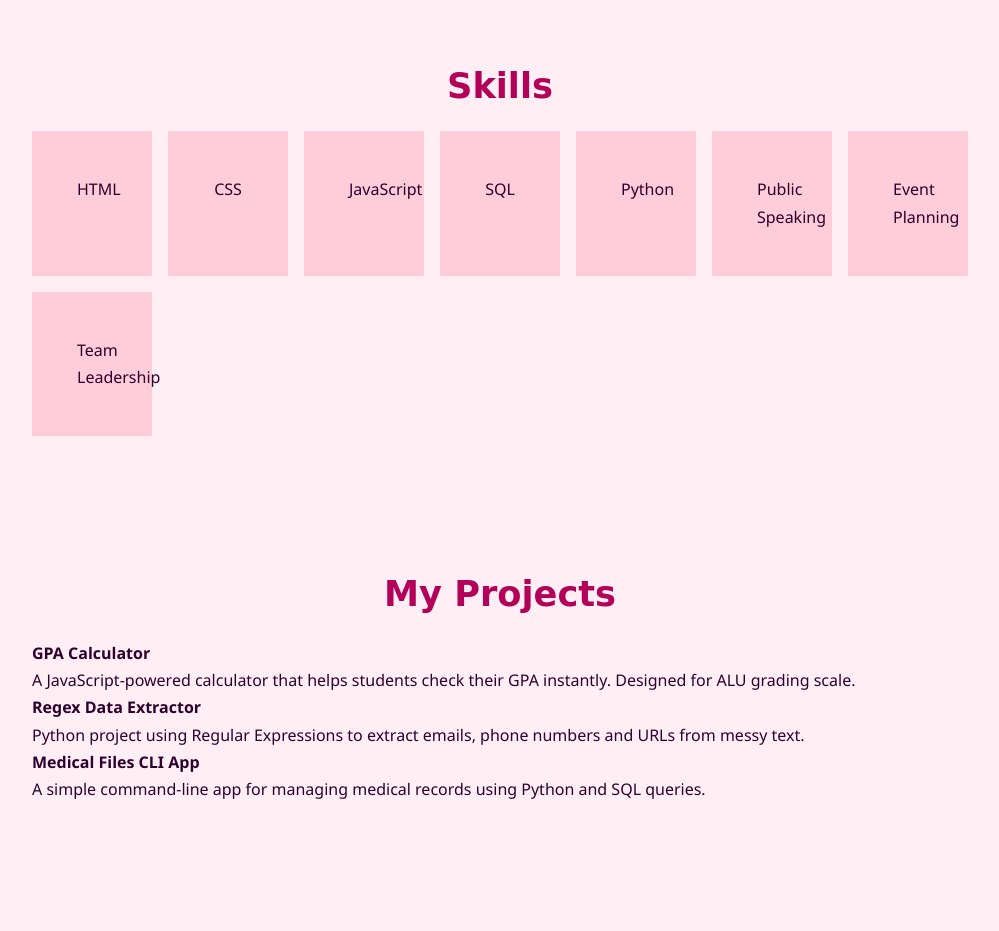
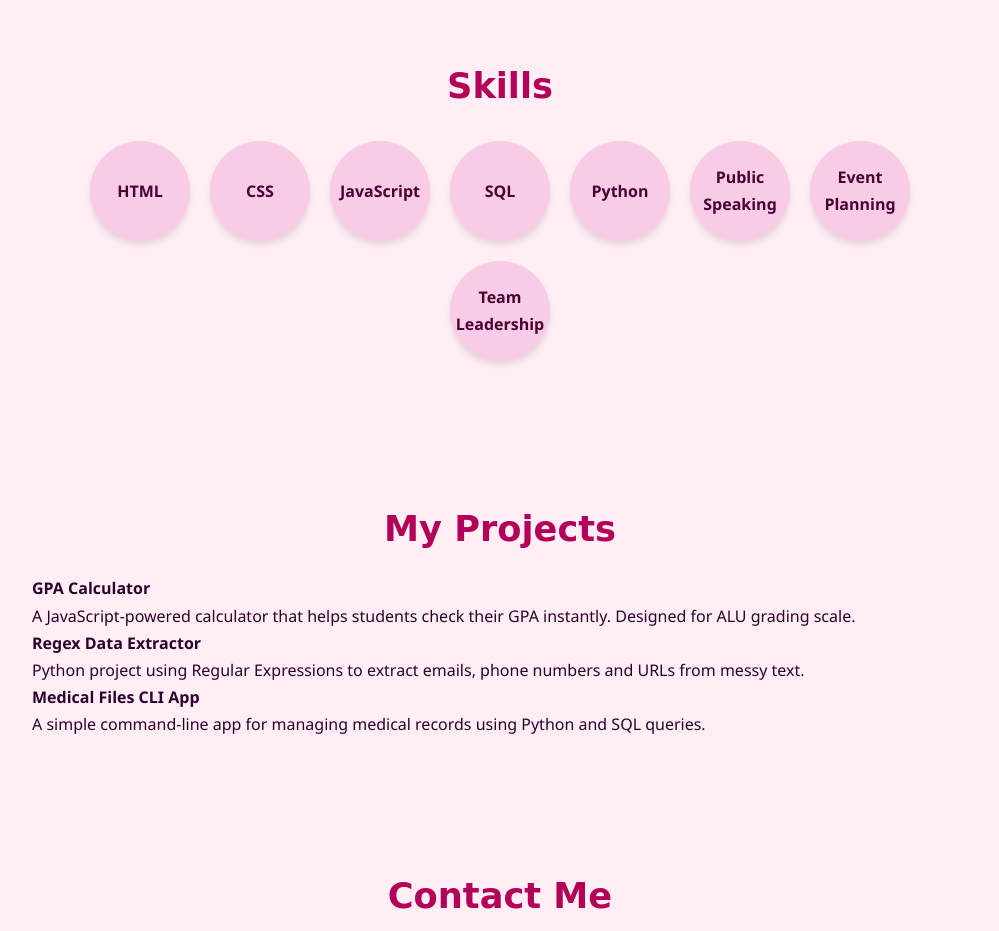
Before and after one commit to Divine-kuzo/My-portfolio, a plain HTML site: page index.html in a window 1280 px wide. Shown: the part 940-1871 px from the top of the page, without its empty margins (140-1139 px from the left). Drawn offline with Linux system fonts and the light colour scheme.

Commit message:
Update styles.css

```diff
--- a/styles.css
+++ b/styles.css
@@ -88,14 +88,25 @@ body {
   margin: 0.5rem 0;
 }
 
-/* Skills */
+.skill-item.circle {
+  border-radius: 50%;
+  padding: 20px;
+  text-align: center;
+  background-color: #f8cce7; /* light pink */
+  color: #4a0033; /* dark pink/purple tone */
+  width: 100px;
+  height: 100px;
+  display: flex;
+  justify-content: center;
+  align-items: center;
+  margin: 10px;
+  box-shadow: 0 4px 6px rgba(0,0,0,0.1);
+  font-weight: bold;
+}
 .skills-grid {
-  display: grid;
-  grid-template-columns: repeat(auto-fit, minmax(120px, 1fr));
-  gap: 1rem;
-  text-align: center;
+  display: flex;
+  flex-wrap: wrap;
+  justify-content: center;
 }
-
-.skill-item {
   background-color: #ffccd9;
   padding: 45px;
```
